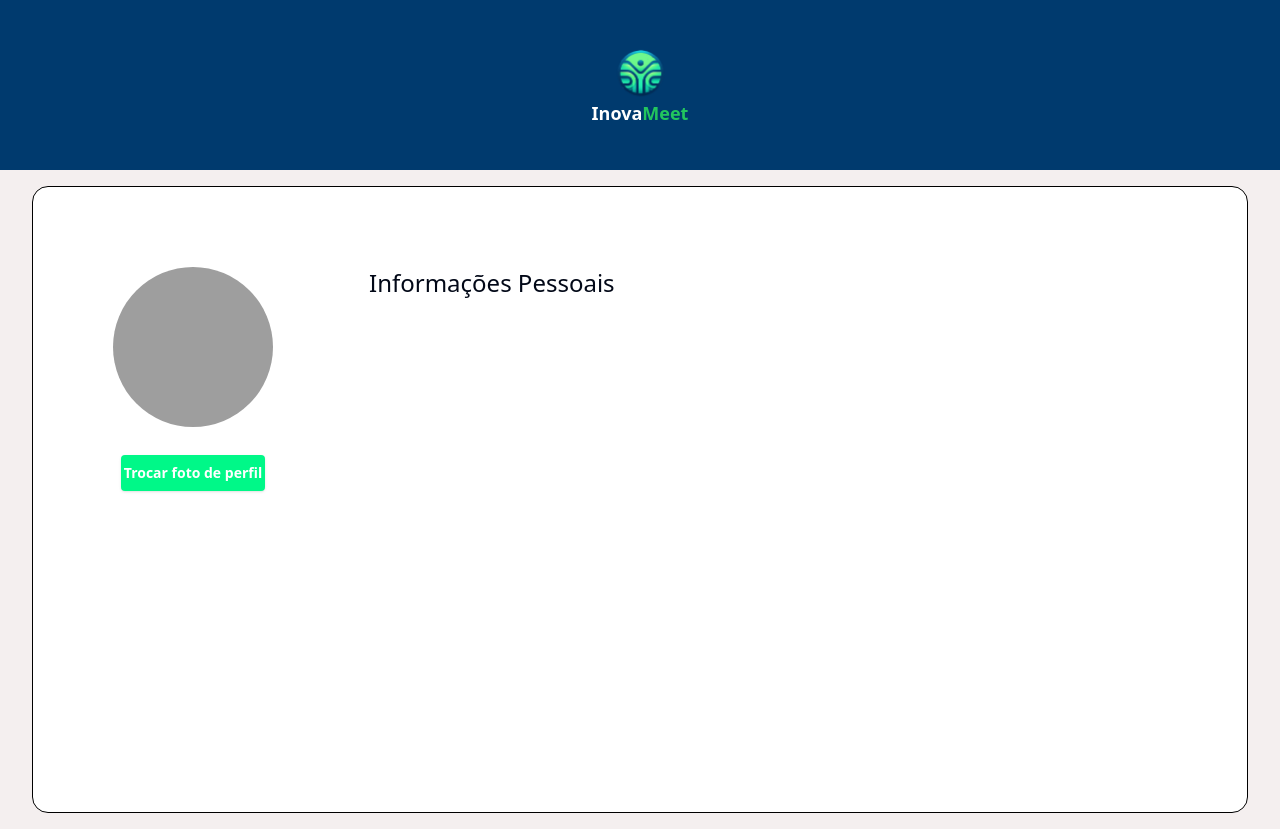
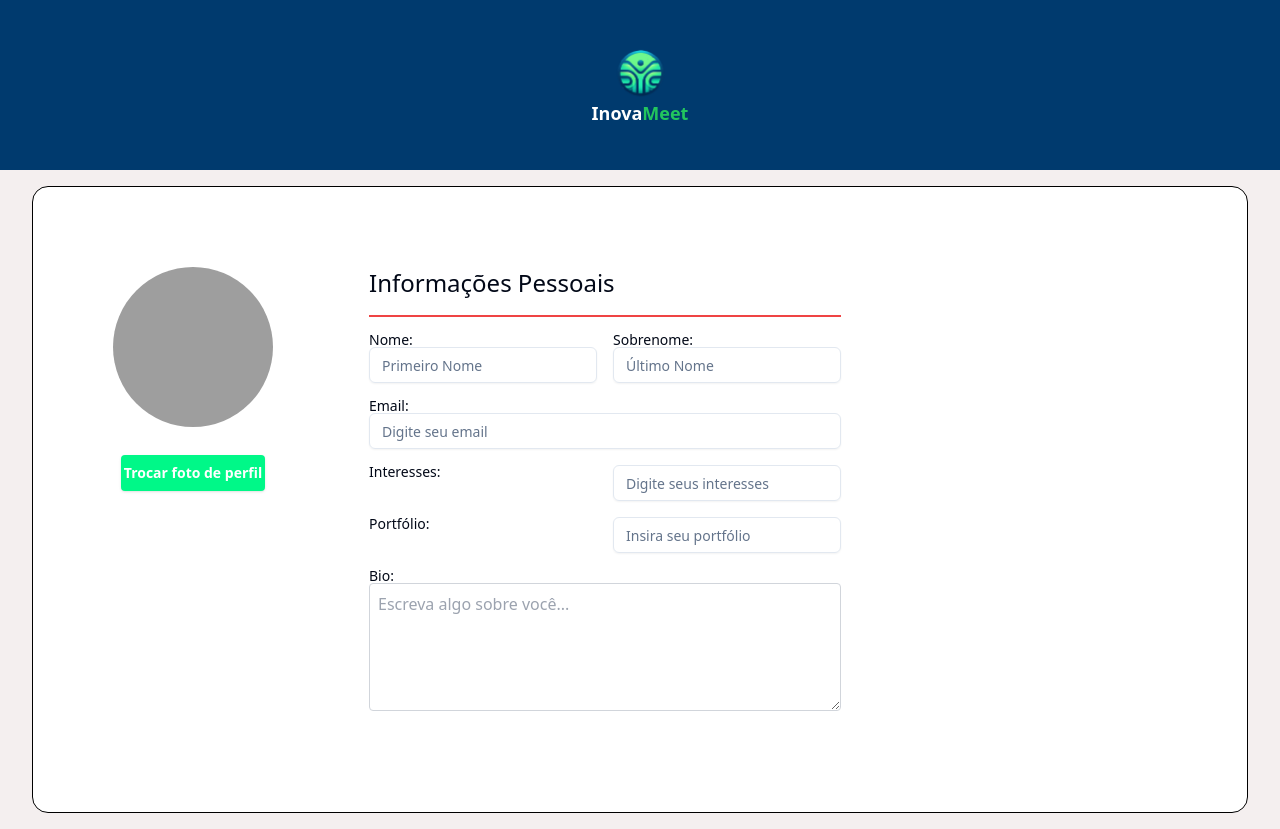
Before and after one commit to GuiDecker/Inova-Meet-Front, a React (Vite) app: page /user-profile in a window 1280 px wide. Built offline with nearby package versions, Linux system fonts and the light colour scheme; grey boxes are pictures that could not be loaded.

Commit message:
user inputs

```diff
--- a/src/section/user-profile/index.jsx
+++ b/src/section/user-profile/index.jsx
@@ -7,7 +7,7 @@ import React from "react";
 export const UserProfilePage = () => {
   return (
     <div>
-      <div className="flex flex-col justify-center items-center  bg-mainBlue h-[170px]">
+      <div className="flex flex-col justify-center items-center bg-mainBlue h-[170px]">
         <img src="././public/logo-inovameet.png" alt="Logo" width={100} height={85} />
         <h2 className="text-lg text-white font-bold -mt-4">
           Inova<span className="text-green-500">Meet</span>
@@ -15,18 +15,42 @@ export const UserProfilePage = () => {
       </div>
 
       <div className="flex justify-center items-center bg-primaryGray h-[82.4vh]">
-        <section className="flex p-20 gap-x-24 bg-white w-[95%] h-[95%] border border-black  rounded-2xl">
+        <section className="flex p-20 gap-x-24 bg-white w-[95%] h-[95%] border border-black rounded-2xl">
           <div className="flex flex-col items-center gap-7">
             <Avatar className="w-40 h-40">
               <AvatarImage src="https://github.com/shadcn.png" alt="my profile" />
               <AvatarFallback>CN</AvatarFallback>
             </Avatar>
-            <Button className="bg-primaryGreen hover:bg-green-400 text-white font-bold py-2 px-4 rounded w-36 ">
+            <Button className="bg-primaryGreen hover:bg-green-400 text-white font-bold py-2 px-4 rounded w-36">
               Trocar foto de perfil
             </Button>
           </div>
-          <div>
-            <h1 className="text-2xl">Informações Pessoais</h1>
+          <div className="flex flex-col">
+            <h1 className="text-2xl mb-4">Informações Pessoais</h1>
+            <hr className="border-red-500 border mb-4" />
+            <div className="flex mb-4">
+              <div className="flex flex-col mr-4">
+                <Label>Nome:</Label>
+                <Input type="text" placeholder="Primeiro Nome" />
+              </div>
+              <div className="flex flex-col">
+                <Label>Sobrenome:</Label>
+                <Input type="text" placeholder="Último Nome" />
+              </div>
+            </div>
+            <Label>Email:</Label>
+            <Input type="email" placeholder="Digite seu email" className="mb-4" />
+            <div className="grid grid-cols-2 gap-4 mb-4">
+              <Label>Interesses:</Label>
+              <Input type="text" placeholder="Digite seus interesses" />
+              <Label>Portfólio:</Label>
+              <Input type="text" placeholder="Insira seu portfólio" />
+            </div>
+            <Label>Bio:</Label>
+            <textarea
+              className="w-full h-32 border border-gray-300 rounded p-2"
+              placeholder="Escreva algo sobre você..."
+            ></textarea>
           </div>
         </section>
       </div>
```
